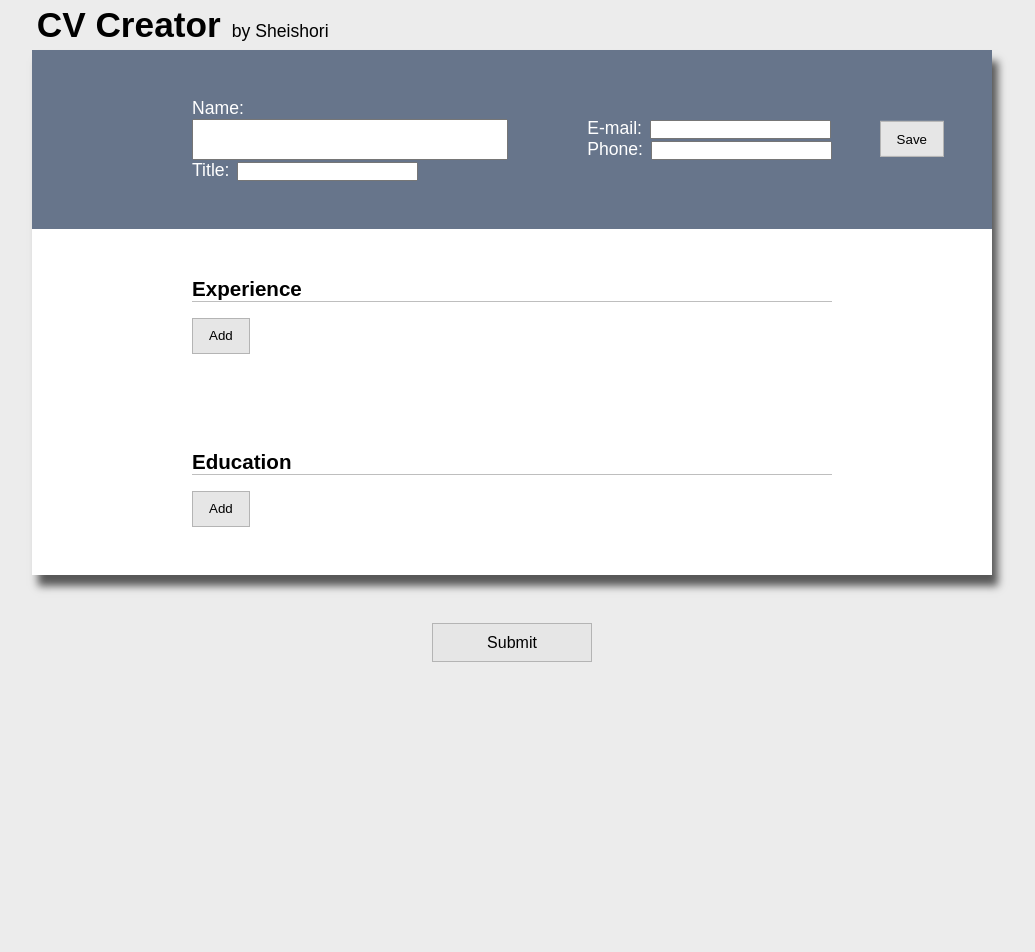
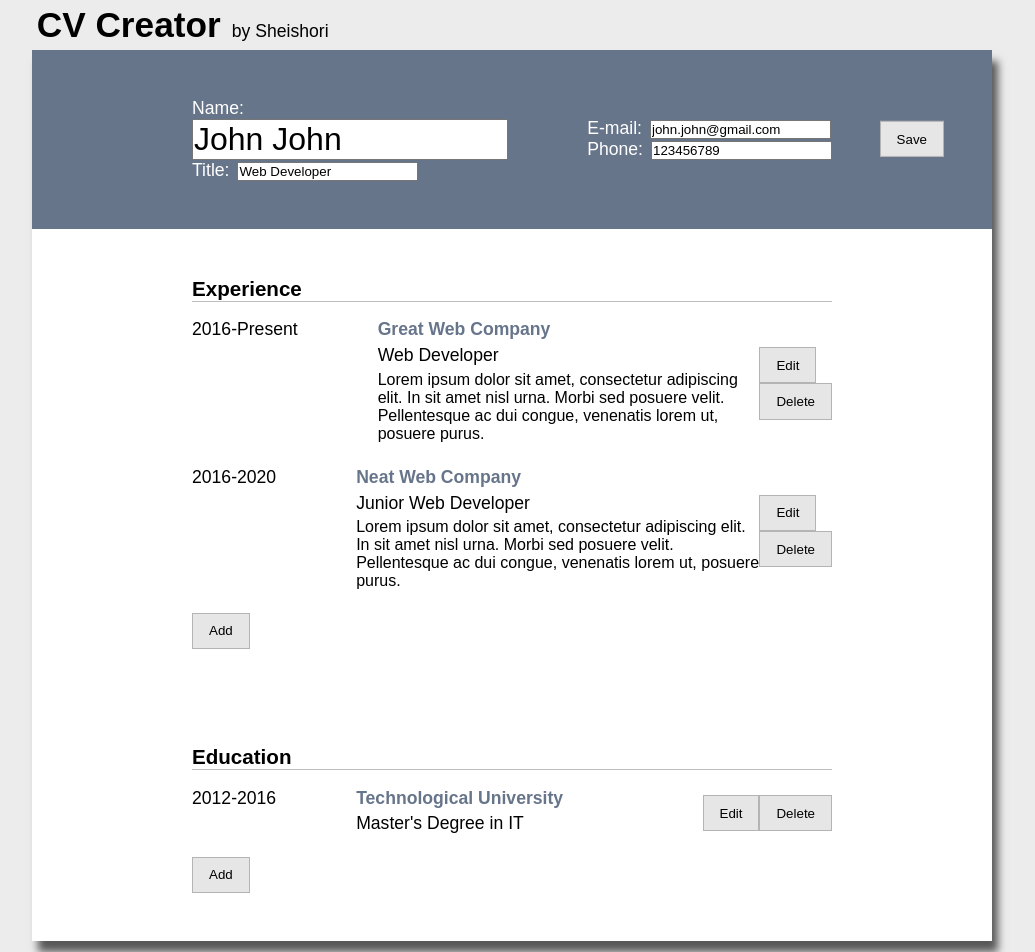
Before and after one commit to Sheishori/cv-creator, a React (Create React App) app: page / in a window 1280 px wide. Shown: the top 952 px of the page, without its empty margins (128-1163 px from the left). Before the commit the page ends 800 px from the top, so only its background shows below. Built offline with nearby package versions, Linux system fonts and the light colour scheme.

Commit message:
Add example information

```diff
--- a/src/components/Education.js
+++ b/src/components/Education.js
@@ -7,7 +7,15 @@ class Education extends React.Component {
 		super(props);
 
 		this.state = {
-			education: [],
+			education: [
+				{
+					school: 'Technological University',
+					title: "Master's Degree in IT",
+					startDate: '2012',
+					endDate: '2016',
+					id: 789,
+				},
+			],
 			new: {
 				school: '',
 				title: '',
--- a/src/components/Experience.js
+++ b/src/components/Experience.js
@@ -7,7 +7,26 @@ class Experience extends React.Component {
 		super(props);
 
 		this.state = {
-			experience: [],
+			experience: [
+				{
+					company: 'Great Web Company',
+					position: 'Web Developer',
+					tasks:
+						'Lorem ipsum dolor sit amet, consectetur adipiscing elit. In sit amet nisl urna. Morbi sed posuere velit. Pellentesque ac dui congue, venenatis lorem ut, posuere purus.',
+					startDate: '2016',
+					endDate: 'Present',
+					id: 123,
+				},
+				{
+					company: 'Neat Web Company',
+					position: 'Junior Web Developer',
+					tasks:
+						'Lorem ipsum dolor sit amet, consectetur adipiscing elit. In sit amet nisl urna. Morbi sed posuere velit. Pellentesque ac dui congue, venenatis lorem ut, posuere purus.',
+					startDate: '2016',
+					endDate: '2020',
+					id: 456,
+				},
+			],
 			new: {
 				company: '',
 				position: '',
--- a/src/components/PersonalInfo.js
+++ b/src/components/PersonalInfo.js
@@ -6,10 +6,10 @@ class PersonalInfo extends React.Component {
 		super(props);
 
 		this.state = {
-			name: '',
-			currentTitle: '',
-			email: '',
-			phone: '',
+			name: 'John John',
+			currentTitle: 'Web Developer',
+			email: 'john.john@gmail.com',
+			phone: '123456789',
 			editing: true,
 		};
 
```
